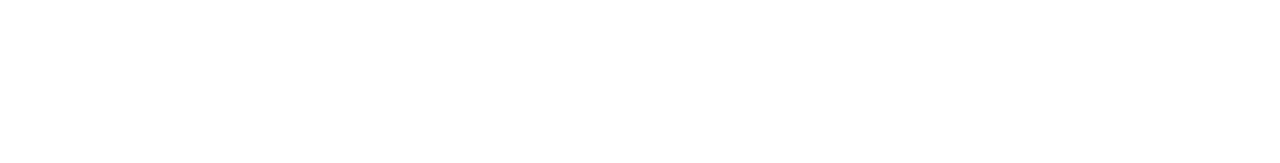
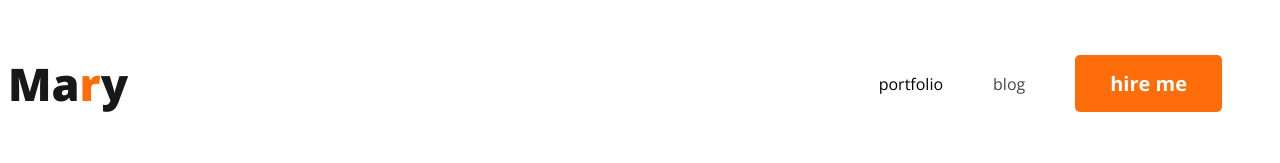
Before and after one commit to KnightAnik/my-first-repo, a plain HTML site: page index.html in a window 1280 px wide. Drawn offline with nearby package versions, Linux system fonts and the light colour scheme.

Commit message:
added nav

```diff
--- a/index.html
+++ b/index.html
@@ -3,11 +3,22 @@
 <head>
     <meta charset="UTF-8">
     <meta name="viewport" content="width=device-width, initial-scale=1.0">
+    <li<link rel="preconnect" href="https://fonts.googleapis.com">
+        <link rel="preconnect" href="https://fonts.gstatic.com" crossorigin>
+        <link href="https://fonts.googleapis.com/css2?family=Open+Sans:wght@400;700;800&display=swap" rel="stylesheet">
+    <link rel="stylesheet" href="styles/portfolio.css">
     <title>developer portfolio</title>
 </head>
 <body>
     <header>
-
+        <nav>
+            <h3 class="nav-title">Ma<span class="text-primary">r</span>y</h3>
+            <ul>
+                <li><a href=""></a>portfolio</li>
+                <li><a href="">blog</a></li>
+                <li><button class="btn-primary">hire me</button></li>
+            </ul>
+        </nav>
     </header>
     <main>
 
--- /dev/null
+++ b/styles/portfolio.css
@@ -0,0 +1,43 @@
+*{
+    font-family: 'Open Sans', sans-serif;
+}
+
+.text-primary{
+    color: #FD6E0A;
+}
+
+nav{
+    display: flex;
+    justify-content: space-between;
+}
+
+.nav-title{
+    color: #181818;
+    font-size: 45px;
+    font-weight: 800;
+}
+
+nav > ul{
+    display: flex;
+    align-items: center;
+}
+
+nav li{
+    list-style: none;
+    margin-right: 50px;
+}
+
+nav a{
+    text-decoration: none;
+    color: #474747;
+}
+
+.btn-primary{
+    border-radius: 5px;
+    background: #FD6E0A;
+    color: white;
+    border: 0;
+    padding: 15px 35px;
+    font-size: 20px;
+    font-weight: 700;
+}
```
